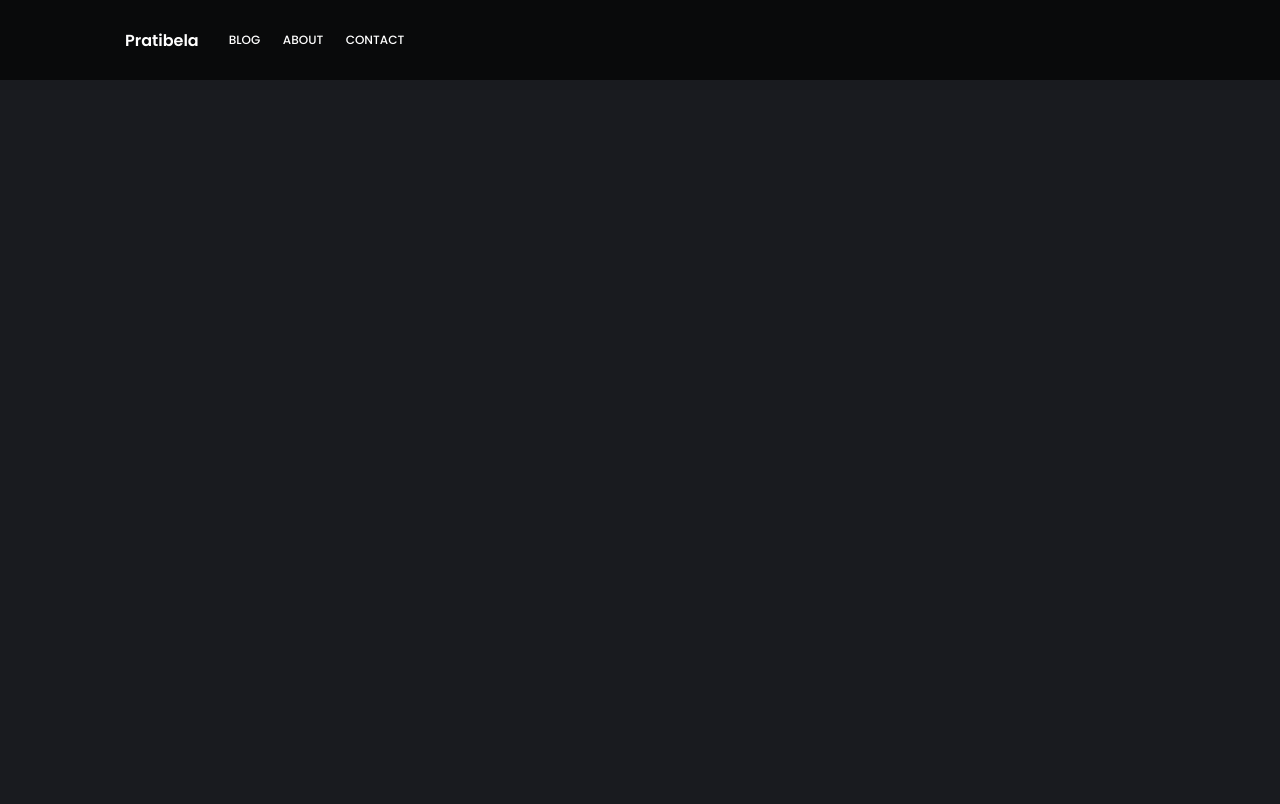
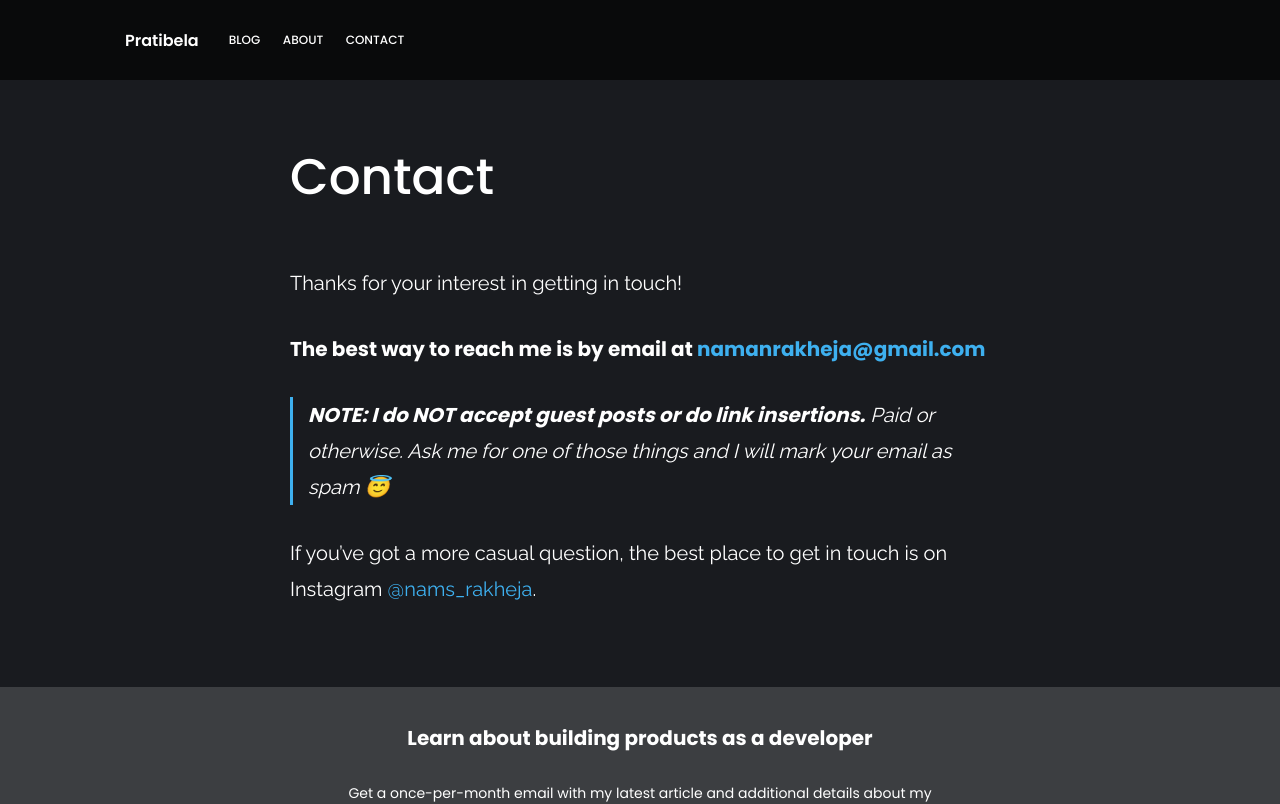
Before and after one commit to prateek-kukreja/pratibela, a React (Vite) app: page /contact in a window 1280 px wide. Shown: the top 804 px of the page. Built offline with nearby package versions, Linux system fonts and the light colour scheme.

Commit message:
Added contact page

```diff
--- a/src/App.jsx
+++ b/src/App.jsx
@@ -6,6 +6,7 @@ import HowDoSomePeopleConsumeSoLittle from "./components/blogs/HowDoSomePeopleCo
 import WhatsCallingMeToWrite from "./components/blogs/WhatsCallingMeToWrite";
 import Blog from "./pages/Blog";
 import About from "./pages/About";
+import Contact from "./pages/Contact";
 
 function App() {
   return (
@@ -25,6 +26,7 @@ function App() {
           element={<WhatsCallingMeToWrite />}
         />
         <Route path="about" element={<About />} />
+        <Route path="contact" element={<Contact />} />
       </Routes>
     </>
   );
--- /dev/null
+++ b/src/pages/Contact.jsx
@@ -0,0 +1,50 @@
+import "../styles/Contact.scss";
+import NewsLetter from "../components/newsletter/Newsletter";
+import Footer from "../components/footer/Footer";
+
+function Contact() {
+  return (
+    <>
+      <section className="contact-section">
+        <div className="container">
+          <div className="contact-content">
+            <h1>Contact</h1>
+            <div className="contact-content-text">
+              <p>Thanks for your interest in getting in touch!</p>
+              <p>
+                <strong>
+                  The best way to reach me is by email at{" "}
+                  <a href="">namanrakheja@gmail.com</a>
+                </strong>
+              </p>
+              <blockquote>
+                <p>
+                  <strong>
+                    NOTE: I do NOT accept guest posts or do link insertions.
+                  </strong>{" "}
+                  Paid or otherwise. Ask me for one of those things and I will
+                  mark your email as spam 😇
+                </p>
+              </blockquote>
+              <p>
+                If you’ve got a more casual question, the best place to get in
+                touch is on Instagram{" "}
+                <a
+                  href="https://www.instagram.com/nams_rakheja/"
+                  target="_blank"
+                >
+                  @nams_rakheja
+                </a>
+                .
+              </p>
+            </div>
+          </div>
+        </div>
+      </section>
+      <NewsLetter />
+      <Footer />
+    </>
+  );
+}
+
+export default Contact;
--- /dev/null
+++ b/src/styles/Contact.scss
@@ -0,0 +1,61 @@
+.contact-content {
+  max-width: 75rem;
+  margin: 8rem auto;
+  padding: 0 2.5rem;
+
+  @media (max-width: 450px) {
+    margin: 4rem 0;
+    padding: 0 1rem;
+  }
+
+  h1 {
+    font-size: 5rem;
+    font-weight: 500;
+    margin-bottom: 5rem;
+
+    @media (max-width: 450px) {
+      font-size: 3rem;
+      margin-bottom: 3rem;
+    }
+  }
+}
+
+.contact-content-text p {
+  font-size: 2rem;
+  font-family: "Raleway", sans-serif;
+  margin-bottom: 3rem;
+  line-height: 1.8;
+
+  @media (max-width: 450px) {
+    font-size: 1.6rem;
+  }
+
+  strong {
+    font-family: "Poppins", sans-serif;
+    font-size: 2rem;
+
+    @media (max-width: 450px) {
+      font-size: 1.6rem;
+    }
+  }
+}
+
+.contact-content blockquote {
+  margin: 0 0 1.5em;
+  padding: 0 1.5em;
+  border-left: 3px solid #3eb0ef;
+
+  p {
+    font-style: italic;
+  }
+}
+
+.contact-content-text a {
+  text-decoration: none;
+  color: #3eb0ef;
+
+  &:hover {
+    text-decoration: underline;
+    text-underline-offset: 5px;
+  }
+}
```
